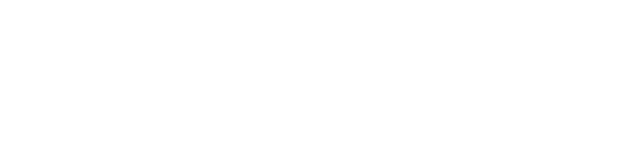
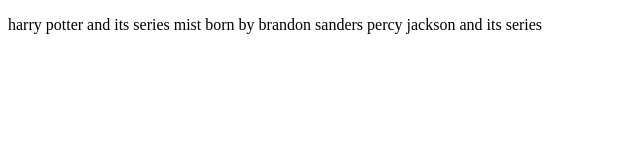
Before and after one commit to dhruvg534/cv, a plain HTML site: page 3_books.html in a window 1280 px wide. Shown: the whole page, without its empty margins (0-640 px from the left). Drawn offline with Linux system fonts and the light colour scheme.

Commit message:
Update 3_books.html

```diff
--- a/3_books.html
+++ b/3_books.html
@@ -6,7 +6,9 @@
   </head>
   <body>
     <p>
-
+      harry potter and its series
+      mist born by brandon sanders
+      percy jackson and its series
     </p>
   </body>
 </html>
```
